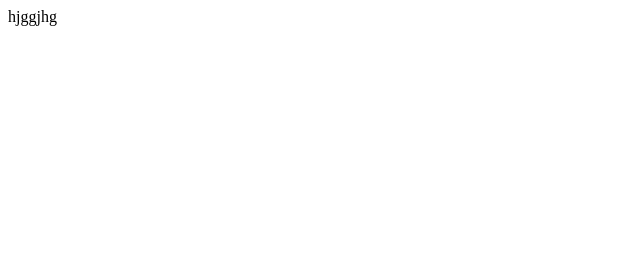
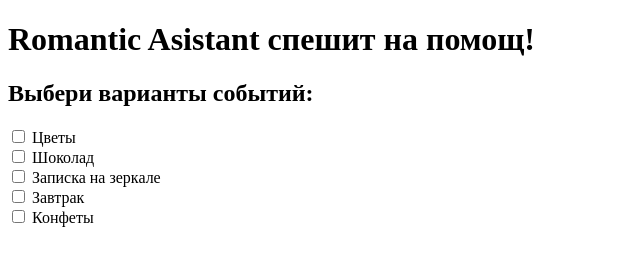
Before and after one commit to Kourylenko/RomanticAssistant, a plain HTML site: page index.html in a window 1280 px wide. Shown: the whole page, without its empty margins (0-640 px from the left). Drawn offline with Linux system fonts and the light colour scheme.

Commit message:
Checkbox
add 5 checkbox with value

```diff
--- a/index.html
+++ b/index.html
@@ -1 +1,27 @@
-hjggjhg
+<!DOCTYPE html>
+<html>
+<head>
+  <title>RomanticAssistant</title>
+  <meta charset="utf-8">
+</head>
+<body>
+  <h1>Romantic Asistant спешит на помощ!</h1>
+  <h2>Выбери варианты событий: </h2>
+  <div>
+     <input type="checkbox" name="veriable" id="1ver">
+     <label for="1ver"> Цветы</label><br>
+
+     <input type="checkbox" name="veriable" id="2ver">
+     <label for="2ver"> Шоколад</label><br>
+
+     <input type="checkbox" name="veriable" id="3ver">
+     <label for="3ver"> Записка на зеркале</label><br>
+
+     <input type="checkbox" name="veriable" id="4ver">
+     <label for="4ver"> Завтрак</label><br>
+
+     <input type="checkbox" name="veriable" id="5ver">
+     <label for="5ver"> Конфеты</label><br>
+  </div>
+</body>
+</html>
```
